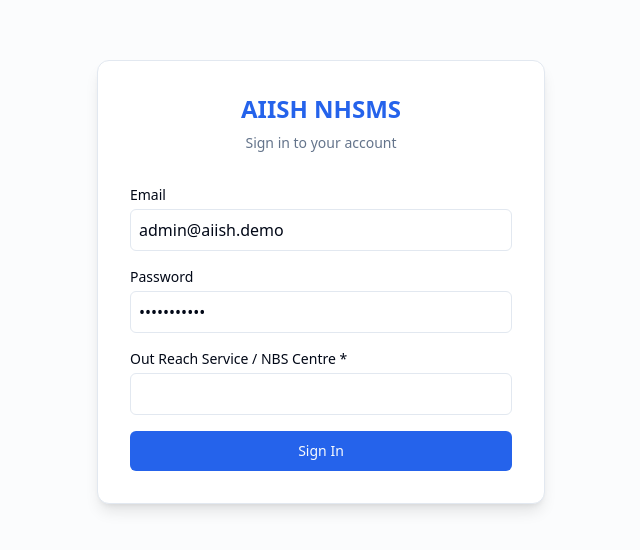
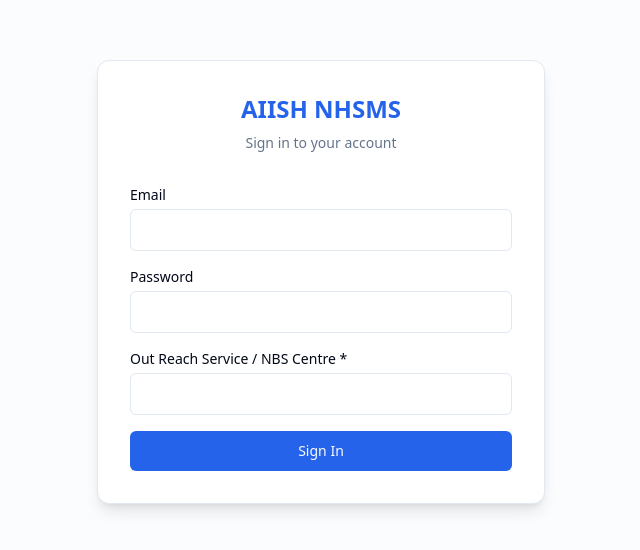
Before and after one commit to srimidhuna/aiish_dashboard, a React (Vite) app in the folder frontend/: page /login in a window 1280 px wide. Shown: the part 118-668 px from the top of the page, without its empty margins (319-959 px from the left). Built offline with nearby package versions, Linux system fonts and the light colour scheme; no server answers.

Commit message:
feat: remove default login credentials

```diff
--- a/frontend/src/features/auth/pages/LoginPage.tsx
+++ b/frontend/src/features/auth/pages/LoginPage.tsx
@@ -23,7 +23,7 @@ export function LoginPage() {
     formState: { errors, isSubmitting },
   } = useForm({
     resolver: zodResolver(schema),
-    defaultValues: { email: 'admin@aiish.demo', password: 'password123', nbsCentre: '' },
+    defaultValues: { email: '', password: '', nbsCentre: '' },
   });
 
   if (user) return <Navigate to="/dashboard" replace />;
```
